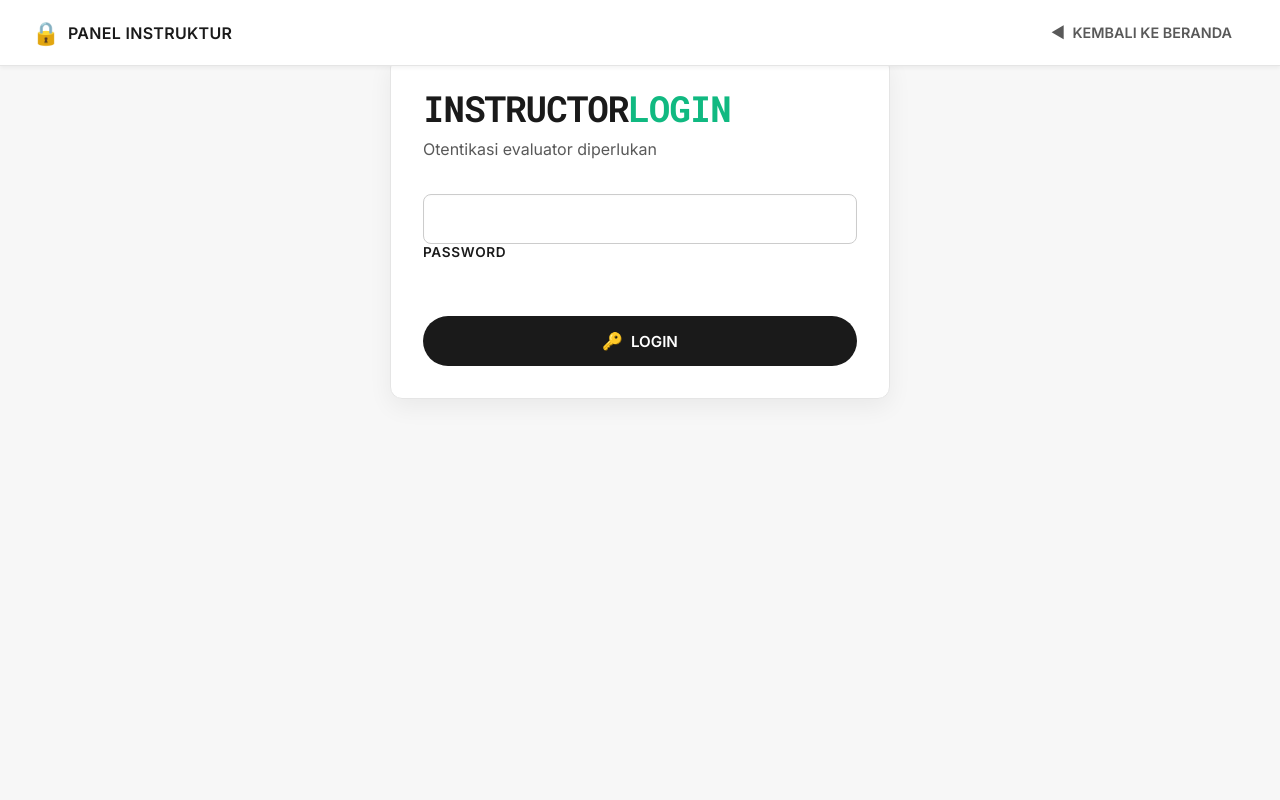
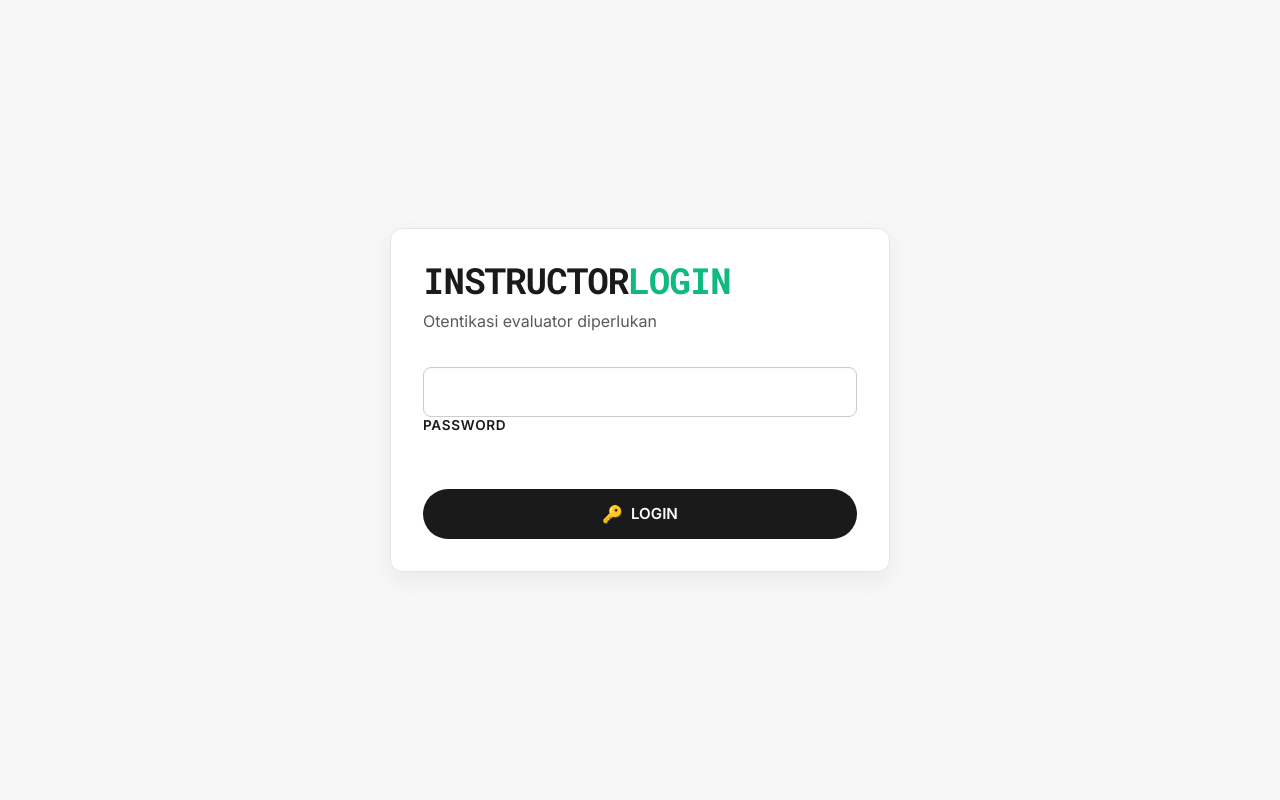
Before and after one commit to ansofa/lockpick, a Flask app: page /login in a window 1280 px wide. Run offline with Flask 3, Linux system fonts and the light colour scheme.

Commit message:
update:login&dashboard

```diff
--- a/server/templates/login.html
+++ b/server/templates/login.html
@@ -13,20 +13,10 @@
   <div class="bg-grid" aria-hidden="true"></div>
   <div class="bg-glow" aria-hidden="true"></div>
 
-  <header class="header" role="banner">
-    <div class="unit-badge">
-      <span class="unit-icon" aria-hidden="true">🔒</span>
-      <span class="unit-name">Panel Instruktur</span>
-    </div>
-    <nav aria-label="Navigasi utama">
-      <a href="/" class="nav-link">
-        <span aria-hidden="true">◀</span> Kembali ke Beranda
-      </a>
-    </nav>
-  </header>
+  <!-- Header removed to create a clean login page -->
 
-  <main class="main" role="main">
-    <div class="state-panel active" style="margin-top: -50px;">
+  <main class="main center-layout" role="main">
+    <div class="state-panel active">
       <div class="card">
         <h1 class="main-title">
           INSTRUCTOR<span class="accent">LOGIN</span>
```
Also changed, not shown: server/templates/admin.html (+2 -9 lines).
